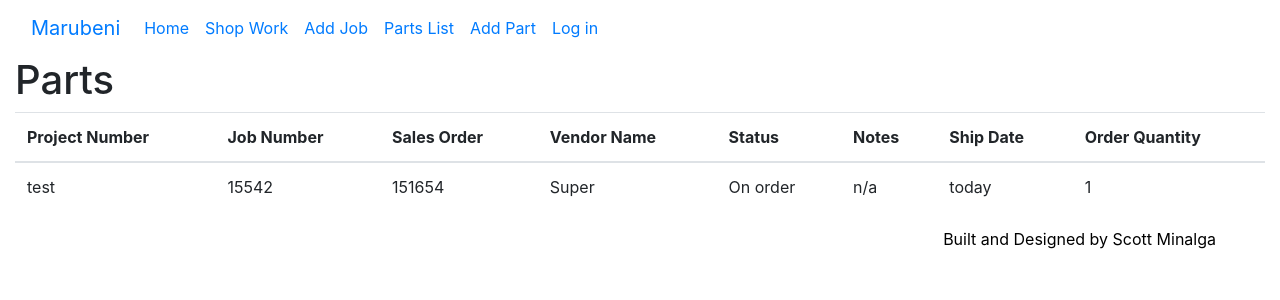
After one commit to ScottMinalga/Shop-Dispatch-Web-App, a Flask app: page /view_parts in a window 1280 px wide. The commit adds this page. Shown: the top 300 px of the page. Run offline with Flask 2, Linux system fonts and the light colour scheme; data comes from the database, SQL or seed files in the repository; both versions use the stored data as it was after the commit.

Commit message:
Changes to be committed: 	modified:   Screen.py 	modified:   instance/projects.sqlite3 	modified:   templates/_macros.html 	modified:   templates/base.html 	modified:   templates/index.html 	modified:   templates/new.html 	new file:   templates/view_parts.html

```diff
--- a/Screen.py
+++ b/Screen.py
@@ -14,34 +14,6 @@ app.permanent_session_lifetime = timedelta(minutes=120)
 db = SQLAlchemy(app)
 
 #model for SQL
-class ASM02(db.Model):
-    _id = db.Column("id", db.Integer, primary_key=True)
-    project_number = db.Column(db.String(100))
-    job_number = db.Column(db.String(100))
-    sales_order = db.Column(db.String(100))
-    customer_name = db.Column(db.String(100))
-    builder = db.Column(db.String(100))
-    status = db.Column(db.String(100))
-    notes = db.Column(db.String(500))
-    due_date =db.Column(db.String(100))
-    order_date = db.Column(db.String(100))
-    ship_date = db.Column(db.String(100))
-    order_quantity = db.Column(db.String(100))
-
-
-
-    def __init__(self, project_number, job_number, sales_order, customer_name, builder, status, notes, due_date, order_date, ship_date, order_quantity):
-        self.project_number = project_number
-        self.job_number = job_number
-        self.sales_order = sales_order
-        self.customer_name = customer_name
-        self.builder = builder
-        self.status = status
-        self.notes = notes
-        self.due_date = due_date
-        self.order_date = order_date
-        self.ship_date = ship_date
-        self.order_quantity = order_quantity
 
 class ASM01(db.Model):
     _id = db.Column("id", db.Integer, primary_key=True)
@@ -57,7 +29,32 @@ class ASM01(db.Model):
     ship_date = db.Column(db.String(100))
     order_quantity = db.Column(db.String(100))
 
+    def __init__(self, project_number, job_number, sales_order, customer_name, builder, status, notes, due_date, order_date, ship_date, order_quantity):
+        self.project_number = project_number
+        self.job_number = job_number
+        self.sales_order = sales_order
+        self.customer_name = customer_name
+        self.builder = builder
+        self.status = status
+        self.notes = notes
+        self.due_date = due_date
+        self.order_date = order_date
+        self.ship_date = ship_date
+        self.order_quantity = order_quantity
 
+class ASM02(db.Model):
+    _id = db.Column("id", db.Integer, primary_key=True)
+    project_number = db.Column(db.String(100))
+    job_number = db.Column(db.String(100))
+    sales_order = db.Column(db.String(100))
+    customer_name = db.Column(db.String(100))
+    builder = db.Column(db.String(100))
+    status = db.Column(db.String(100))
+    notes = db.Column(db.String(500))
+    due_date =db.Column(db.String(100))
+    order_date = db.Column(db.String(100))
+    ship_date = db.Column(db.String(100))
+    order_quantity = db.Column(db.String(100))
 
     def __init__(self, project_number, job_number, sales_order, customer_name, builder, status, notes, due_date, order_date, ship_date, order_quantity):
         self.project_number = project_number
@@ -85,8 +82,6 @@ class archive(db.Model):
     order_date = db.Column(db.String(100))
     ship_date = db.Column(db.String(100))
     order_quantity = db.Column(db.String(100))
-
-
 
     def __init__(self, project_number, job_number, sales_order, customer_name, builder, status, notes, due_date, order_date, ship_date, order_quantity):
         self.project_number = project_number
@@ -303,14 +298,40 @@ def add():
 
     return render_template("new.html", ASM01_data=ASM01_data, ASM02_data=ASM02_data, archive_data=archive_data)
 
-@app.route("/logout")
+@app.route("/add_part", methods=["GET", "POST"])
+def add_part():
+    if request.method == "POST":
+        project_number = request.form["project_number"]
+        job_number = request.form["job_number"]
+        sales_order = request.form["sales_order"]
+        vendor_name = request.form["vendor_name"]
+        status = request.form["status"]
+        notes = request.form["notes"]
+        ship_date = request.form["ship_date"]
+        order_quantity = request.form["order_quantity"]
+
+        part = parts(project_number, job_number, sales_order, vendor_name, status, notes, ship_date, order_quantity)
+
+        db.session.add(part)
+        db.session.commit()
+
+        flash("Part added successfully!")
+        return redirect(url_for("add_part"))
+
+    return render_template("add_part.html")
+
+@app.route("/view_parts")
+def view_parts():
+    all_parts = parts.query.all()
+    return render_template("view_parts.html", parts=all_parts)
+
+@app.route('/logout')
 def logout():
-    if "username" in session:
-        username = session["username"]
-        flash(f"You have been logged out, {username}!", "info")
-    session.pop("user", None)
-    session.pop("email", None)
-    return redirect(url_for("login"))
+    session.pop('user_id', None)
+    session.pop('username', None)
+    session.pop('is_admin', None)
+    flash('Logged out successfully!', 'success')
+    return redirect(url_for('login'))
 
 def admin_required(f):
     @wraps(f)
@@ -390,7 +411,7 @@ def login():
 
     return render_template('login.html')
 
-#run the app and creats db database if not already done
+#run the app and creates db database if not already done
 if __name__ == "__main__":
     with app.app_context():
         db.create_all()
--- a/templates/base.html
+++ b/templates/base.html
@@ -23,19 +23,19 @@
                 <a class="nav-link" href="add">Add Job</a>
               </li>
               <li class="nav-item">
-                <a class="nav-link" href="parts_list">Parts List</a>
+                <a class="nav-link" href="view_parts">Parts List</a>
               </li>
               <li class="nav-item">
                 <a class="nav-link" href="add_part">Add Part</a>
               </li>
 
-              {% if "user" in session %}
+              {% if "user_id" in session %}
                 <li class="nav-item">
-                  <a class="nav-link" href="logout">Log out</a>
+                  <a class="nav-link" href="{{ url_for('logout') }}">Log out</a>
                 </li>
               {% else %}
                 <li class="nav-item">
-                  <a class="nav-link" href="login">Log in</a>
+                  <a class="nav-link" href="{{ url_for('login') }}">Log in</a>
                 </li>
               {% endif %}
             </ul>
--- a/templates/index.html
+++ b/templates/index.html
@@ -1,6 +1,11 @@
 {% extends "base.html" %}
 {% block title %}Home Page{% endblock %}
 {% block content %}
+{%- for category, message in get_flashed_messages(with_categories = true) %}
+    <div class = "alert alert-danger">
+      {{ message }}
+    </div>
+{%- endfor %}
 <h1>Marubeni Dispatch System</h1>
 <br>
 <p>Welcome to the new Marubeni Dispatch System</p>
--- /dev/null
+++ b/templates/view_parts.html
@@ -0,0 +1,33 @@
+{% extends "base.html" %}
+
+{% block content %}
+<h1>Parts</h1>
+<table class="table">
+  <thead>
+    <tr>
+      <th>Project Number</th>
+      <th>Job Number</th>
+      <th>Sales Order</th>
+      <th>Vendor Name</th>
+      <th>Status</th>
+      <th>Notes</th>
+      <th>Ship Date</th>
+      <th>Order Quantity</th>
+    </tr>
+  </thead>
+  <tbody>
+    {% for part in parts %}
+    <tr>
+      <td>{{ part.project_number }}</td>
+      <td>{{ part.job_number }}</td>
+      <td>{{ part.sales_order }}</td>
+      <td>{{ part.vendor_name }}</td>
+      <td>{{ part.status }}</td>
+      <td>{{ part.notes }}</td>
+      <td>{{ part.ship_date }}</td>
+      <td>{{ part.order_quantity }}</td>
+    </tr>
+    {% endfor %}
+  </tbody>
+</table>
+{% endblock %}
```
Also changed, not shown: templates/_macros.html (+45 -6 lines), templates/new.html (+4 -5 lines), instance/projects.sqlite3.
